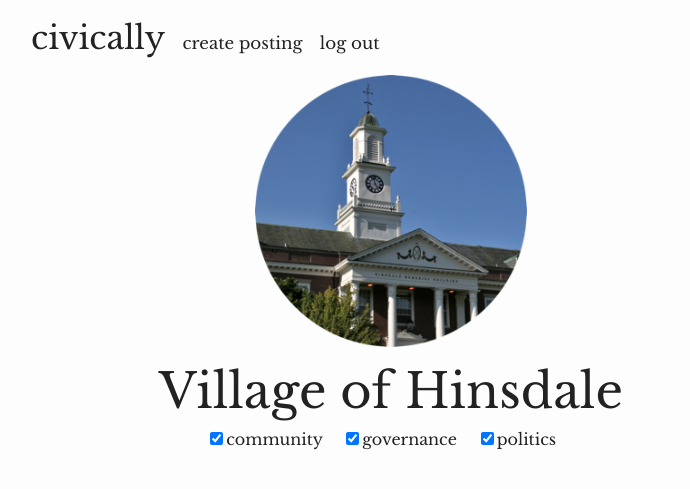
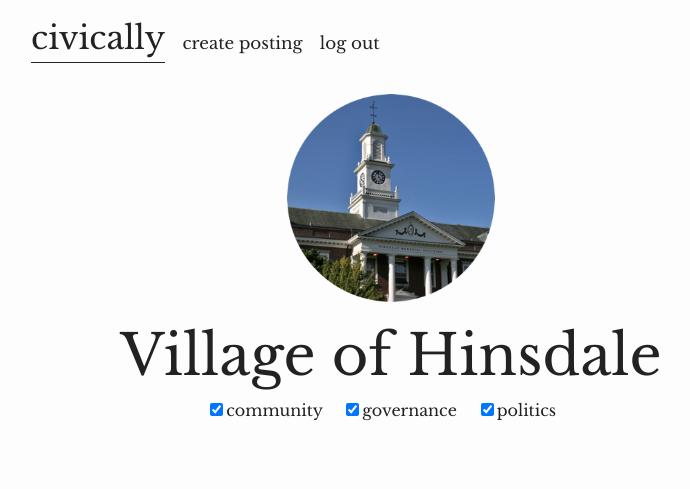
Before and after one commit to bspatafora/civic_forum, a Django app: template postings/templates/postings/feed.html in a window 1280 px wide. Shown: the top 489 px of the page, without its empty margins (249-939 px from the left). Run offline with Django 3.2, Linux system fonts and the light colour scheme; the template is opened without the code that fills it, so the values that code supplies are empty; some libraries are stand-ins or nearby versions.

Commit message:
Added underline to civically

```diff
--- a/postings/static/postings/style.css
+++ b/postings/static/postings/style.css
@@ -33,11 +33,13 @@ ol, ul {
 
 #top-bar {
 	width: 45em;
-	margin: 0.85em auto;
+	margin: 0.85em auto 2em auto;
 }
 
 #civically {
 	font-size: 2em;
+	padding-bottom: 0.15em;
+	border-bottom: 1px solid;
 }
 
 #civically:visited {
@@ -55,12 +57,12 @@ ol, ul {
 
 #feed-image {
 	display: block;
-	width: 17em;
-	margin: 0.75em auto 0.5em auto;
+	width: 13em;
+	margin: 0.75em auto 0.75em auto;
 }
 
 h1 {
-	font-size: 3em;
+	font-size: 3.5em;
 	text-align: center;
 }
 
```
